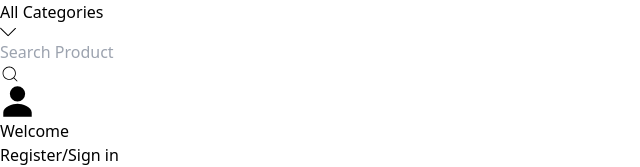
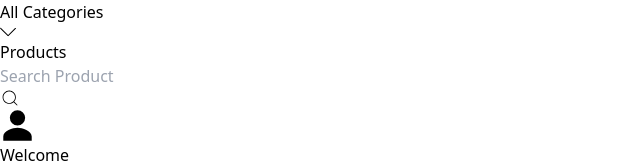
Before and after one commit to githmini2000/HomePage, a Next.js app: page / in a window 1280 px wide. Shown: the top 167 px of the page, without its empty margins (0-640 px from the left). Built offline with nearby package versions, Linux system fonts and the light colour scheme; no server answers.

Commit message:
feat: link with products page

```diff
--- a/src/components/Header.tsx
+++ b/src/components/Header.tsx
@@ -3,6 +3,7 @@ import { IoPersonSharp } from "react-icons/io5";
 import { PiHandbagSimple } from "react-icons/pi";
 import { CiHeart } from "react-icons/ci";
 import { CiSearch } from "react-icons/ci";
+import Link from "next/link";
 
 const Header = () => {
   return (
@@ -11,6 +12,13 @@ const Header = () => {
         <span className="text-lg font-medium">All Categories</span>
         <SlArrowDown />
       </div>
+
+      <Link
+        href="/products"
+        className="text-xl font-medium text-black hover:text-blue-800"
+      >
+        Products
+      </Link>
 
       <div className="relative flex items-center w-full max-w-3xl ">
         <input
```
